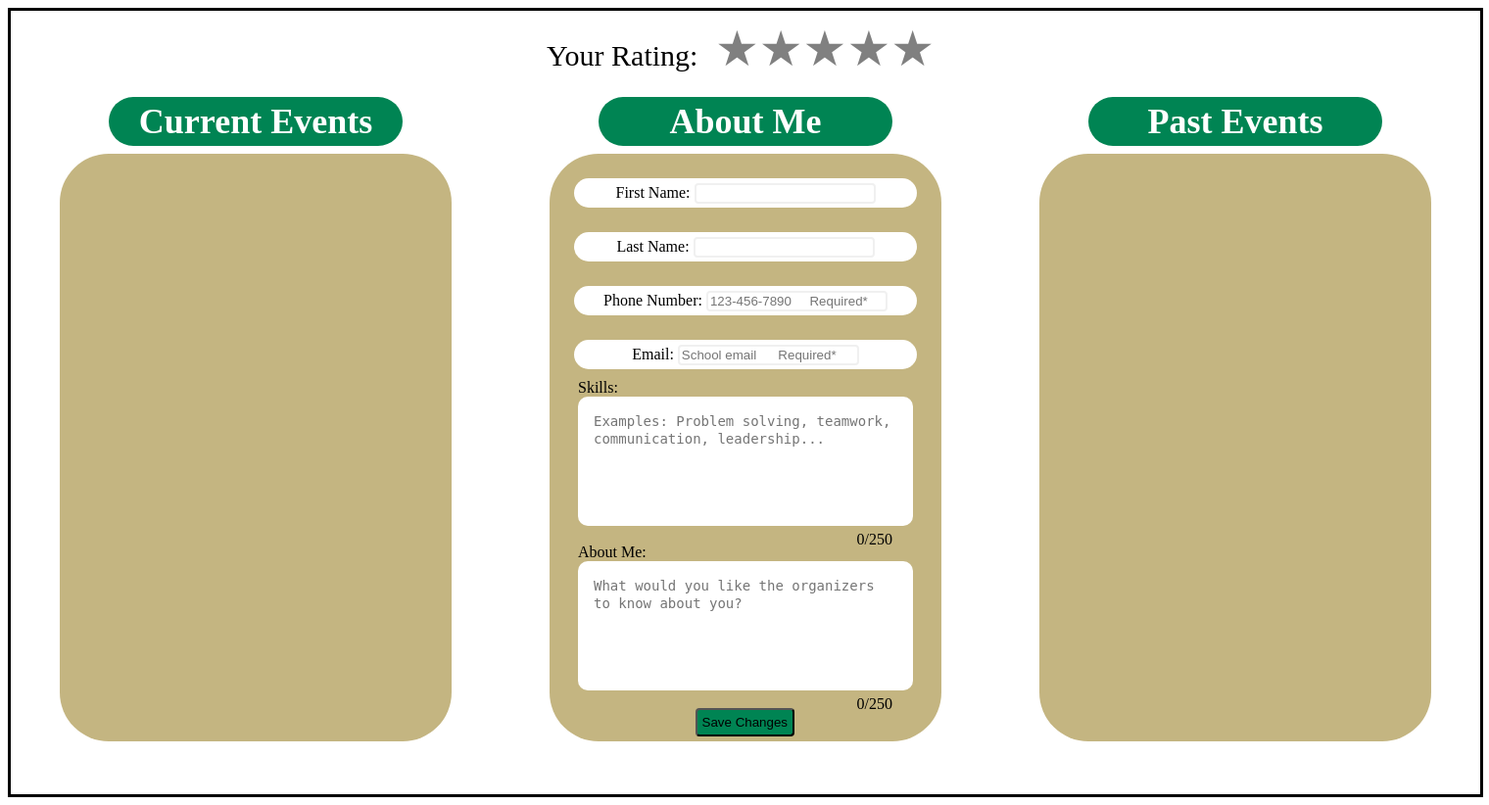
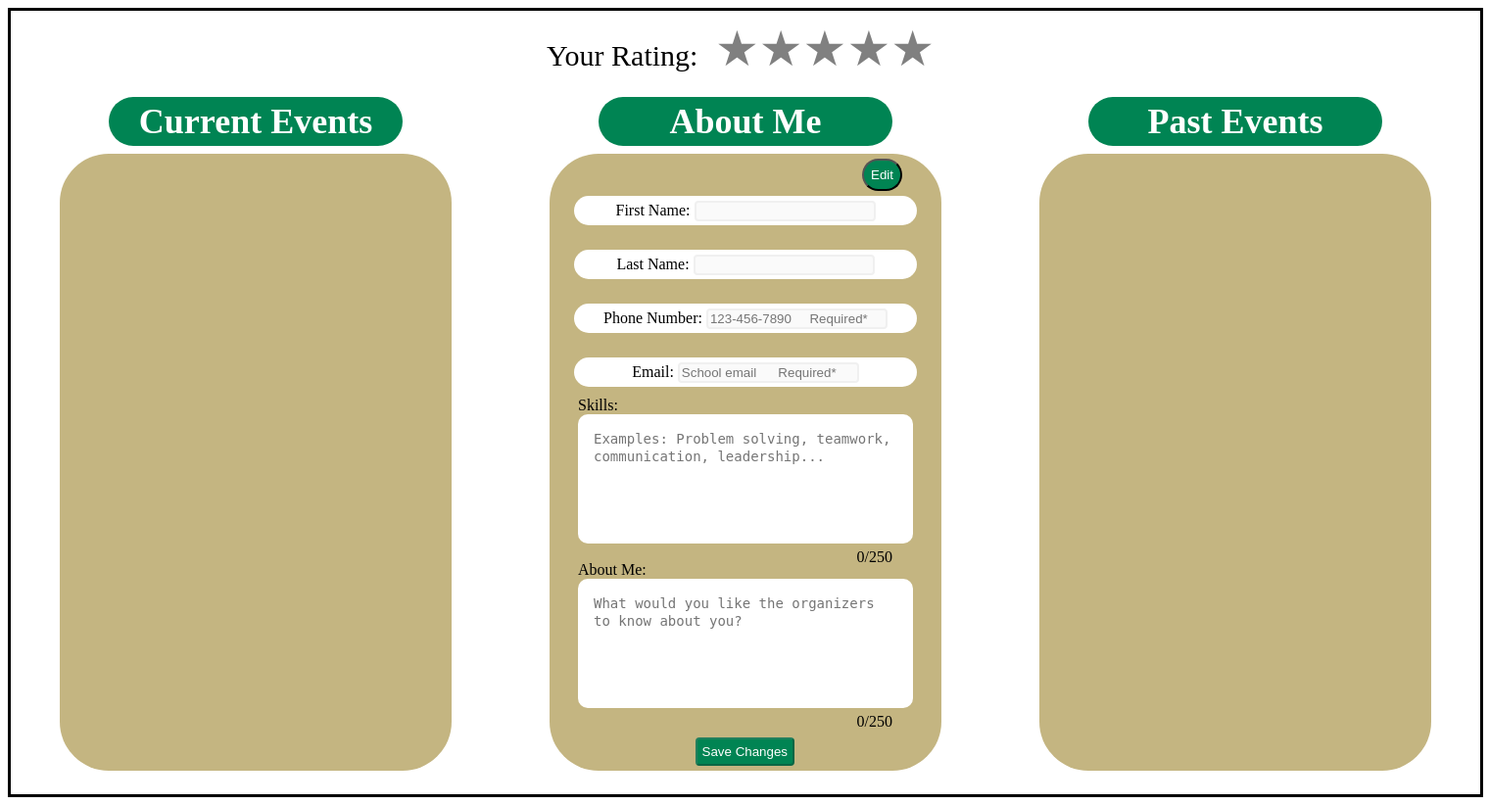
Before and after one commit to genelafrenier/vms, a PHP site: page /RedoOfDashboard/userDashboard.html in a window 1520 px wide. Shown: the whole page at 98% size. Run offline with PHP 8.4, Linux system fonts and the light colour scheme.

Commit message:
Added a edit button
Added a edit button, this makes it so that a user cannot edit their profile before clicking on edit. When they click on edit they are able to make changes and will then be able to click on save changes once all the input validation has been passed, if not then the user will not be able to save their changes.

```diff
--- a/front-end/RedoOfDashboard/boxes.css
+++ b/front-end/RedoOfDashboard/boxes.css
@@ -17,6 +17,31 @@ p{
     position: absolute;
     right: 0px;
     margin-top: 5px;
+}
+
+.editBtn {
+    background-color: #008453;
+    /* width: 20px; */
+    /* height: 20px; */
+
+    position: absolute;
+    right: 40px;
+    top: 5px;
+
+    display: flex;
+    padding: 7px;
+    border-radius: 50px;
+    color: white;
+    cursor: pointer;
+}
+
+.saveChangesBtn {
+    margin-top: 10px;
+    position: absolute;
+    right: 150px;
+    bottom: 10px;
+    padding: 5px;
+    cursor: pointer;
 }
 
 
@@ -135,7 +160,7 @@ div.header3{
 div.container1{
     background-color: #C4B581;
     width: 400px;
-    height: 600px;
+    height: 630px;
     margin: 50px;
     border-radius: 50px;
 
@@ -149,7 +174,7 @@ div.container1{
 div.container2{
     background-color: #C4B581;
     width: 400px;
-    height: 600px;
+    height: 630px;
     margin: 50px;
     border-radius: 50px;
 
@@ -165,7 +190,7 @@ div.container2{
 div.container3{
     background-color: #C4B581;
     width: 400px;
-    height: 600px;
+    height: 630px;
     margin: 50px;
     border-radius: 50px;
 
@@ -208,7 +233,7 @@ div#info{
 }
 
 #form button {
-    /* color: white; */
+    color: white;
     background-color: #008453;
     /* border: none; */
     border-radius: 4px;
@@ -242,8 +267,7 @@ div.inputControl.error input {
 }
 
 
-
-div#textbox{
+div#textbox {
     background-color: white;
     width: 300px;
     height: 100px;
--- a/front-end/RedoOfDashboard/userDashboard.html
+++ b/front-end/RedoOfDashboard/userDashboard.html
@@ -98,6 +98,10 @@
 
         <div class="container2">
 
+            <!-- <div class="editBtn">Edit</div> -->
+            <button type="button" class="editBtn" onclick="enableEdit()">Edit</button>
+
+            <br>
 
             <form id="form">
 
@@ -106,7 +110,7 @@
                     <div class="inputControl">
 
                         <label for="fname">First Name:</label>
-                        <input type="text" class="input" id="fname" name="fname" value="">
+                        <input type="text" class="input" id="fname" name="fname" value="" disabled>
                         <div class="error"></div>
                     </div>
 
@@ -117,7 +121,7 @@
                     <div class="inputControl">
 
                         <label for="lname">Last Name:</label>
-                        <input type="text" id="lname" name="lname">
+                        <input type="text" id="lname" name="lname" disabled>
                         <div class="error"></div>
 
                     </div>
@@ -129,7 +133,7 @@
                     <div class="inputControl">
 
                         <label for="phoneNum">Phone Number:</label>
-                        <input type="tel" id="phoneNum" name="phoneNum" placeholder="123-456-7890     Required*">
+                        <input type="tel" id="phoneNum" name="phoneNum" placeholder="123-456-7890     Required*" disabled>
                         <div class="error"></div>
 
                     </div>
@@ -142,7 +146,7 @@
                     <div class="inputControl">
 
                             <label for="email">Email:</label>
-                            <input type="text" id="email" name="email"  placeholder="School email      Required*">
+                            <input type="text" id="email" name="email"  placeholder="School email      Required*" disabled>
                             <div class="error"></div>
 
                     </div>
@@ -150,7 +154,7 @@
                 </div>
 
 
-              <button type="submit" onclick="saveChanges()" class="right" style="margin-top: 10px; position: absolute; right: 150px; bottom: 5px; padding: 5px;" >Save Changes</button>
+              <button type="submit" onclick="saveChanges()" class="saveChangesBtn" style="margin-top: 10px; position: absolute; right: 150px; bottom: 5px; padding: 5px;" disabled>Save Changes</button>
 
             </form>
 
```
Also changed, not shown: front-end/RedoOfDashboard/saveChangesButton.js (+96 -8 lines).
